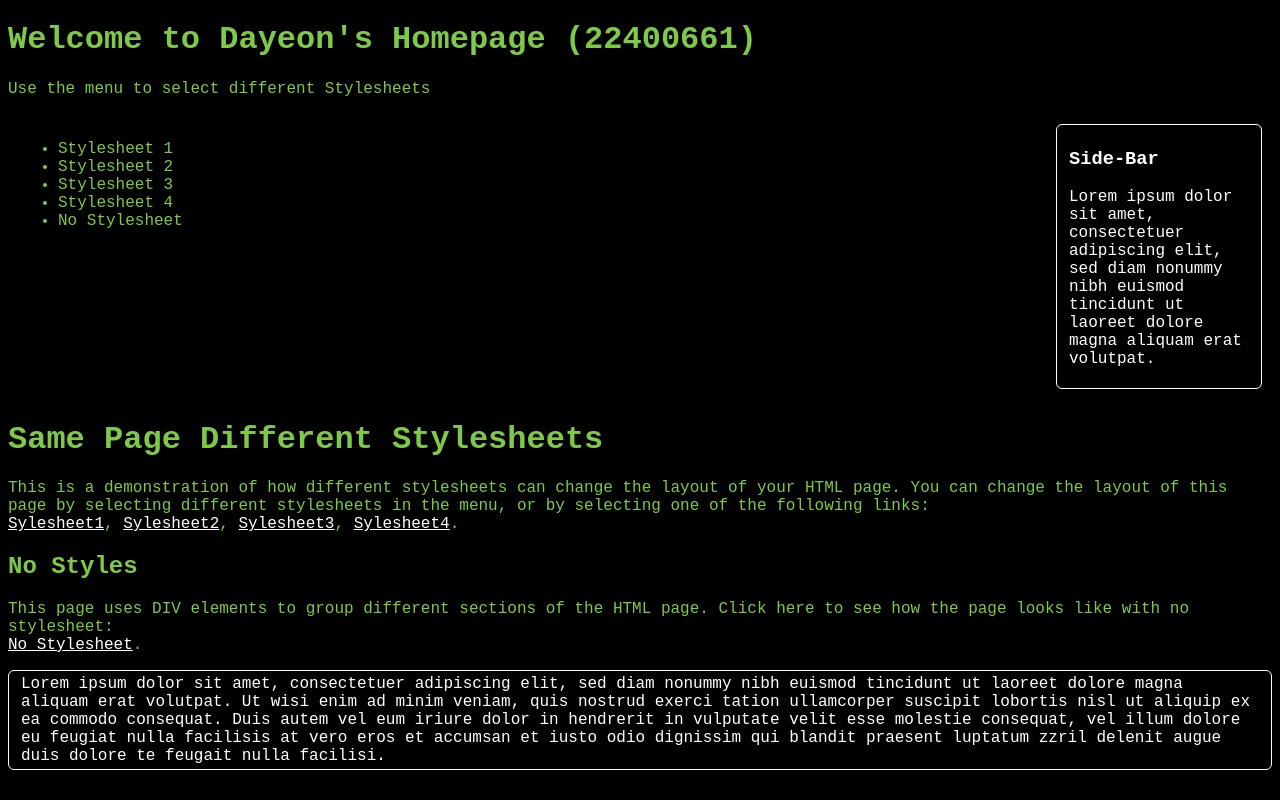
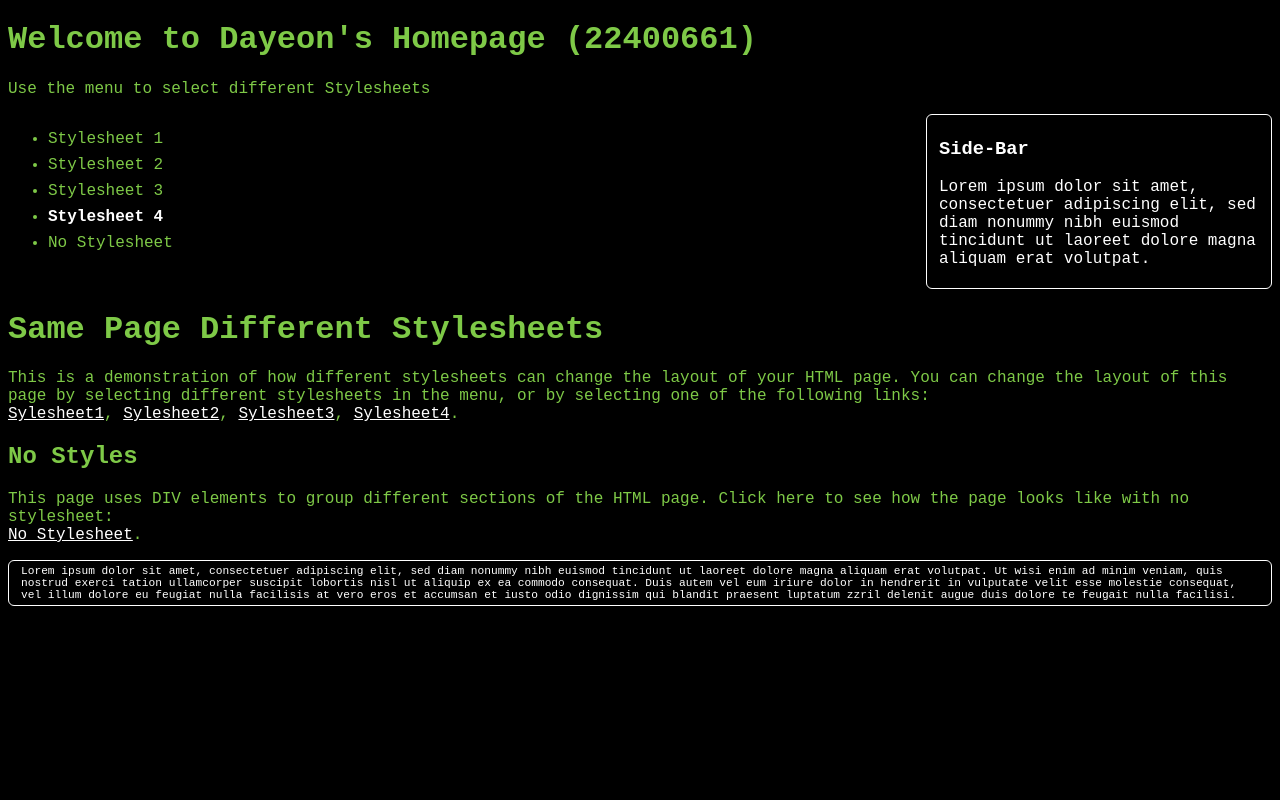
Before and after one commit to jyeon573/2025_OSS_HW1, a plain HTML site: page style4.html in a window 1280 px wide. Drawn offline with Linux system fonts and the light colour scheme.

Commit message:
menu hover fixed

```diff
--- a/style4.html
+++ b/style4.html
@@ -25,18 +25,43 @@
         #container {
             display: flex;
             /* 원래라면 밑으로 쌓이는데 가로로 배치 */
-            padding: 10px;
             justify-content: space-between;
         }
 
-        #left {}
+        #menu {
+            display: flex;           /* 세로로 쌓이게 */
+            flex-direction: column;
+            gap: 8px;
+        }
+
+        #menu .item {
+            text-decoration: none;
+            color: #7ec947;
+        }
+
+        #menu li:nth-child(4) .item {
+            text-decoration: none;
+            color: white;
+            font-weight: bold;
+        }
+
+        #menu li:nth-child(4) .item:hover {
+            text-decoration: none;
+            color: white;
+            font-weight: bold;
+        }
+
+        #menu .item:hover {
+            text-decoration: none;
+            color: white;
+        }
 
         #right {
             border: 1px solid white;
             border-radius: 6px;
             padding: 4px 12px;
             color: white;
-            width: 180px;
+            width: 320px;
         }
 
         #last {
@@ -44,6 +69,7 @@
             border-radius: 6px;
             padding: 4px 12px;
             color: white;
+            font-size: 70%;
         }
     </style>
 
@@ -55,15 +81,13 @@
 
     <div id="container">
 
-            <div id="left">
-                <ul>
-                    <li>Stylesheet 1</li>
-                    <li>Stylesheet 2</li>
-                    <li>Stylesheet 3</li>
-                    <li>Stylesheet 4</li>
-                    <li>No Stylesheet</li>
+        <ul id="menu">
+            <li><a class="item" href="style1.html">Stylesheet 1</a></li>
+            <li><a class="item" href="style2.html">Stylesheet 2</a></li>
+            <li><a class="item" href="style3.html">Stylesheet 3</a></li>
+            <li><a class="item" href="style4.html">Stylesheet 4</a></li>
+            <li><a class="item" href="nostyle.html">No Stylesheet</a></li>
         </ul>
-            </div>
 
         <div id="right">
             <h3>Side-Bar</h3>
```
Also changed, not shown: style1.html (+1 -1 lines). Lines whose indentation alone changed are shown as unchanged.
